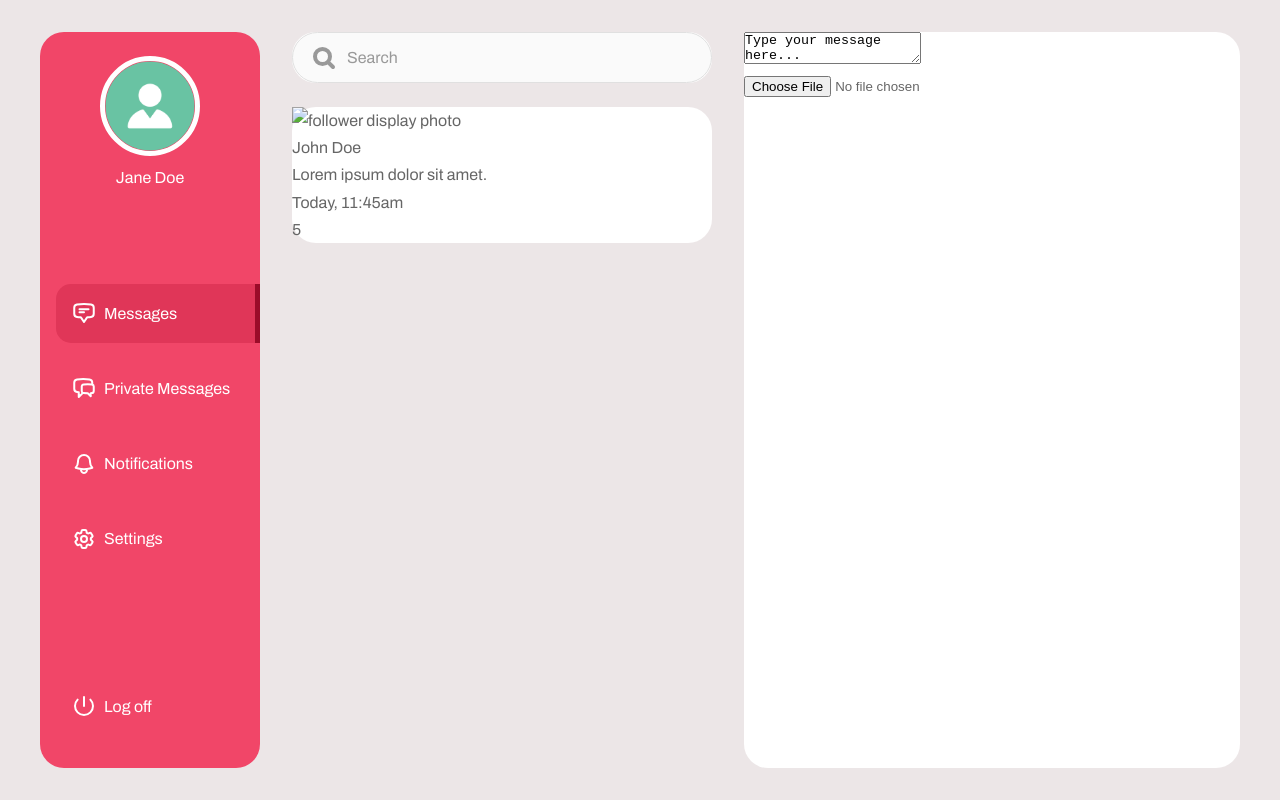
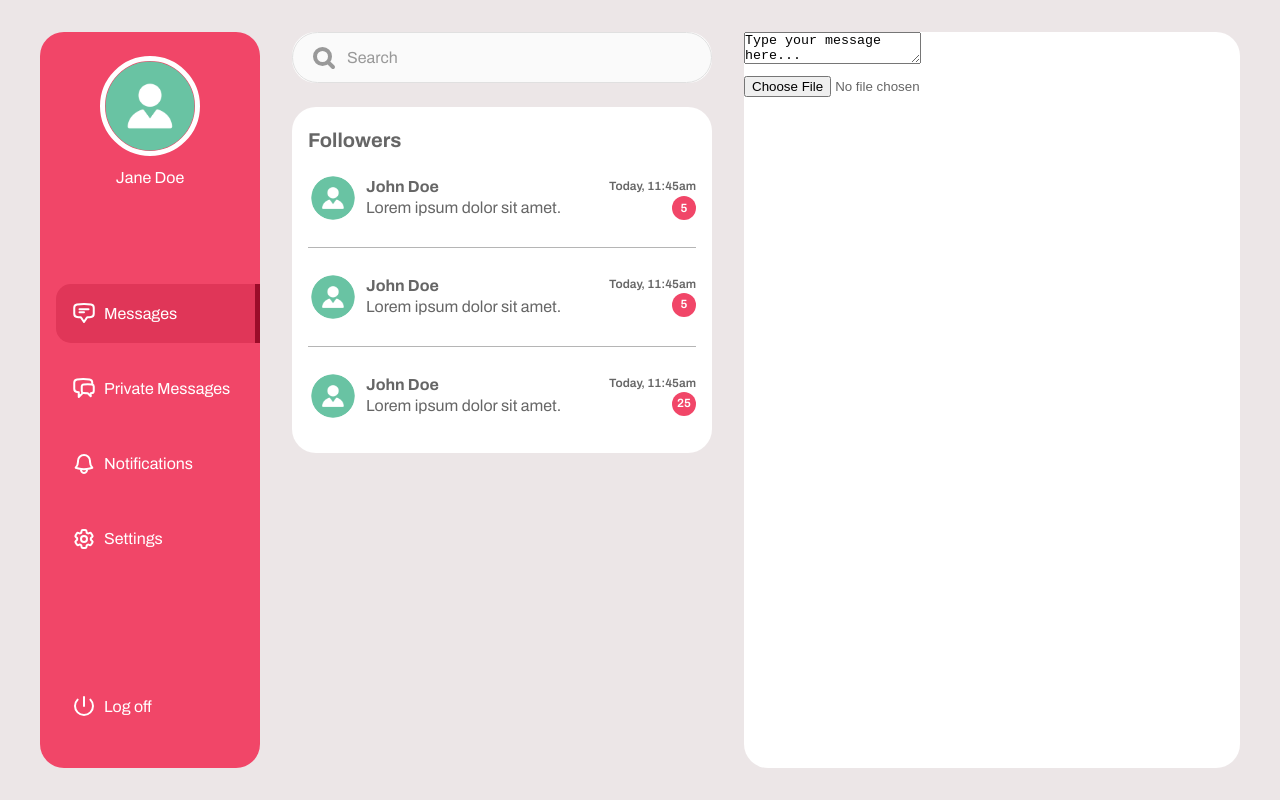
Before and after one commit to eightrix/scoopty, a website: page index.html in a window 1280 px wide. Drawn offline with Linux system fonts and the light colour scheme.

Commit message:
feat: add follower section to contact item

```diff
--- a/index.html
+++ b/index.html
@@ -160,20 +160,65 @@
             </div>
           </form>
         </div>
+
         <div class="contact__item">
+          <div class="heading">Followers</div>
+
           <div class="follower">
             <figure>
-              <img src="" alt="follower display photo" />
+              <img
+                src="./public/assets/imgs/no-photo.png"
+                alt="display photo"
+              />
+              <div class="follower__item">
+                <div class="follower__name">John Doe</div>
+                <div class="follower__message">Lorem ipsum dolor sit amet.</div>
+              </div>
             </figure>
 
             <div>
-              <div class="follower__name">John Doe</div>
-              <div class="follower_message">Lorem ipsum dolor sit amet.</div>
+              <div class="follower__datetime">Today, 11:45am</div>
+              <div class="follower__counter">
+                <div class="follower__counter--value">5</div>
+              </div>
             </div>
+          </div>
+          <div class="follower">
+            <figure>
+              <img
+                src="./public/assets/imgs/no-photo.png"
+                alt="display photo"
+              />
+              <div class="follower__item">
+                <div class="follower__name">John Doe</div>
+                <div class="follower__message">Lorem ipsum dolor sit amet.</div>
+              </div>
+            </figure>
 
-            <div>
-              <div class="message__datetime">Today, 11:45am</div>
-              <div class="message__counter">5</div>
+            <div class="follower__item">
+              <div class="follower__datetime">Today, 11:45am</div>
+              <div class="follower__counter">
+                <div class="follower__counter--value">5</div>
+              </div>
+            </div>
+          </div>
+          <div class="follower">
+            <figure>
+              <img
+                src="./public/assets/imgs/no-photo.png"
+                alt="display photo"
+              />
+              <div class="follower__item">
+                <div class="follower__name">John Doe</div>
+                <div class="follower__message">Lorem ipsum dolor sit amet.</div>
+              </div>
+            </figure>
+
+            <div class="follower__item">
+              <div class="follower__datetime">Today, 11:45am</div>
+              <div class="follower__counter">
+                <div class="follower__counter--value">25</div>
+              </div>
             </div>
           </div>
         </div>
--- a/sass/layout/_app.scss
+++ b/sass/layout/_app.scss
@@ -71,7 +71,6 @@
         transition: $transition;
 
         &:hover {
-          border-right: 5px solid rgb(155, 12, 41);
           background-color: rgb(224, 54, 88);
         }
 
@@ -93,9 +92,92 @@
 
     &__search,
     &__item {
-      // padding: 1.6rem;
       background-color: #fff;
       border-radius: $border-radius-primary;
+    }
+
+    &__item {
+      display: flex;
+      flex-direction: column;
+      gap: 1.6rem;
+
+      padding: 1.6rem;
+
+      .heading {
+        font-size: 2rem;
+        font-weight: 700;
+      }
+
+      .follower {
+        display: flex;
+        justify-content: space-between;
+        align-items: center;
+        gap: 0.8rem;
+
+        padding-bottom: 0.8rem;
+        margin-bottom: 0.8rem;
+
+        &:not(:last-child) {
+          padding-bottom: 2.4rem;
+          border-bottom: 1px solid #b5b5b5;
+        }
+
+        figure {
+          display: flex;
+          align-items: center;
+          gap: 0.8rem;
+
+          img {
+            max-width: 100%;
+            height: 5rem;
+            border: 3px solid white;
+            border-radius: 50%;
+            cursor: pointer;
+          }
+
+          figcaption {
+            margin-top: 0.8rem;
+            text-align: center;
+          }
+        }
+
+        &__item {
+          display: flex;
+          flex-direction: column;
+          line-height: 1.3;
+        }
+
+        &__name {
+          font-weight: 700;
+        }
+
+        &__datetime {
+          display: flex;
+          justify-content: flex-end;
+          font-weight: 600;
+          font-size: 1.2rem;
+        }
+
+        &__counter {
+          display: flex;
+          justify-content: flex-end;
+
+          &--value {
+            display: flex;
+            justify-content: center;
+            align-items: center;
+
+            width: 1.2rem;
+            height: 1.2rem;
+            padding: 1.2rem;
+            font-size: 1.2rem;
+            font-weight: 600;
+            color: #fff;
+            background-color: #f14668;
+            border-radius: 50%;
+          }
+        }
+      }
     }
   }
 
```
Also changed, not shown: public/assets/css/app.css, 1 other file.
